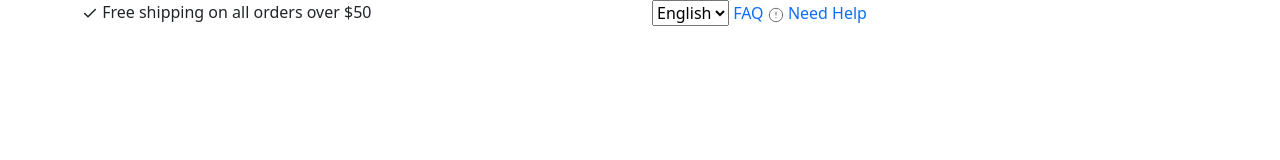
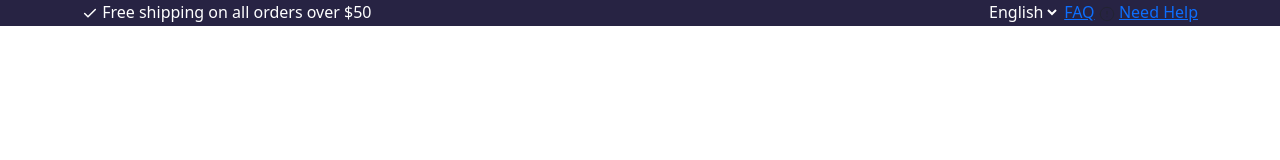
Before and after one commit to faisalahammed044274/comforty-FigmatoHTML, a website built with Vite: page index.html in a window 1280 px wide. Built offline with nearby package versions, Linux system fonts and the light colour scheme.

Commit message:
components

```diff
--- a/index.html
+++ b/index.html
@@ -9,10 +9,10 @@
   </head>
   <body>
     <header>
-      <div class="sub-header">
+      <div class="subheader">
         <div class="container">
           <div class="row">
-            <div class="col-6">
+            <div class="col-6 subheader-left">
               <p>
                 <svg
                   width="16"
@@ -33,7 +33,7 @@
               </p>
             </div>
             <div class="col-6">
-              <div class="subheader-right">
+              <div class="subheader-right text-end">
                 <select name="" id="">
                   <option value="english">English</option>
                   <option value="bangla">Bangla</option>
--- /dev/null
+++ b/src/scss/base/_typo.scss
@@ -0,0 +1 @@
+@import url('https://fonts.googleapis.com/css2?family=Inter:wght@300;400;600;700&display=swap');
--- /dev/null
+++ b/src/scss/components/_header.scss
@@ -0,0 +1,26 @@
+.subheader {
+  background-color: #272343;
+  &-left {
+    p {
+      color: #fff;
+      margin: 0;
+    }
+  }
+  &-right {
+    select{
+      background-color: transparent;
+      color: #fff;
+      border:unset;
+    }
+    &:focus{
+      border:unset;
+      outline:unset;
+    }
+    option{
+      color:black;
+
+    }
+  }
+
+  padding-bottom:2px;
+}
--- a/src/scss/style.scss
+++ b/src/scss/style.scss
@@ -1,3 +1,2 @@
-a {
-    text-decoration: none;
-}
+@import './components/header';
+@import './base/typo';
```
